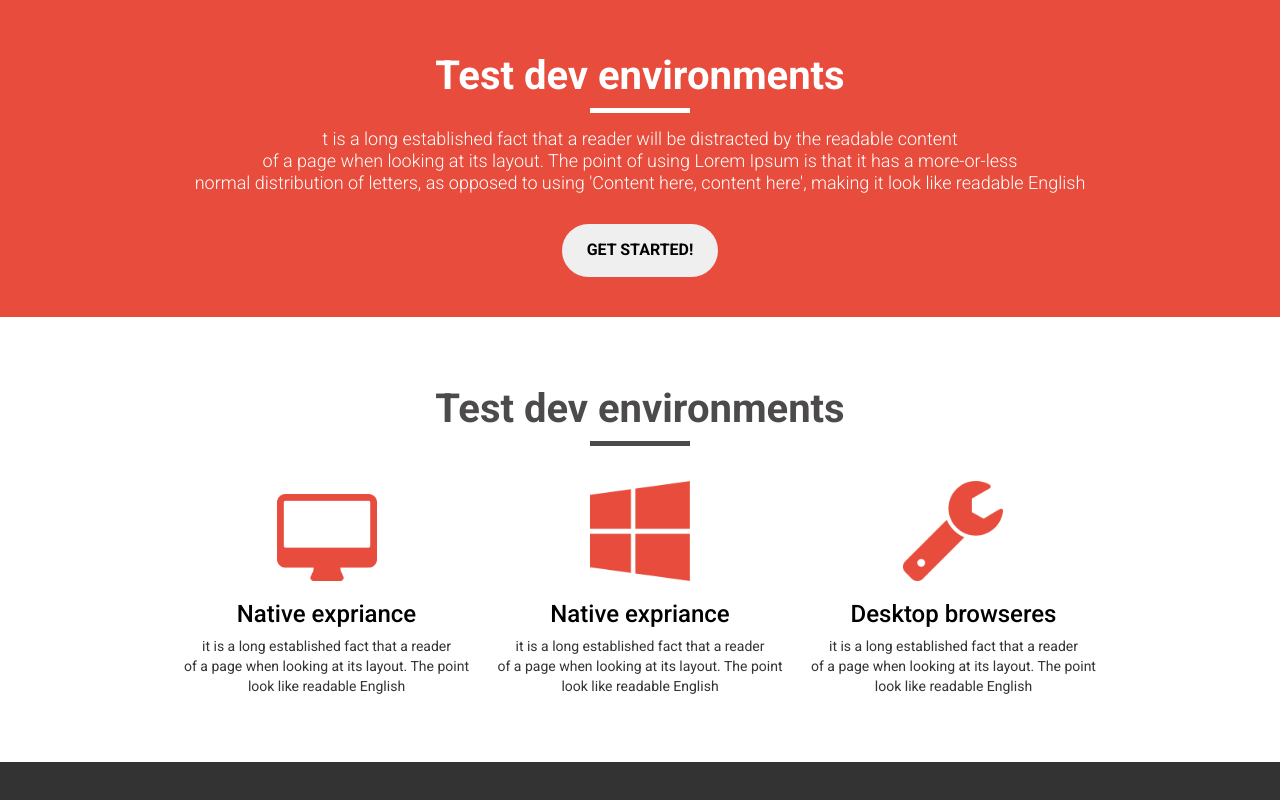
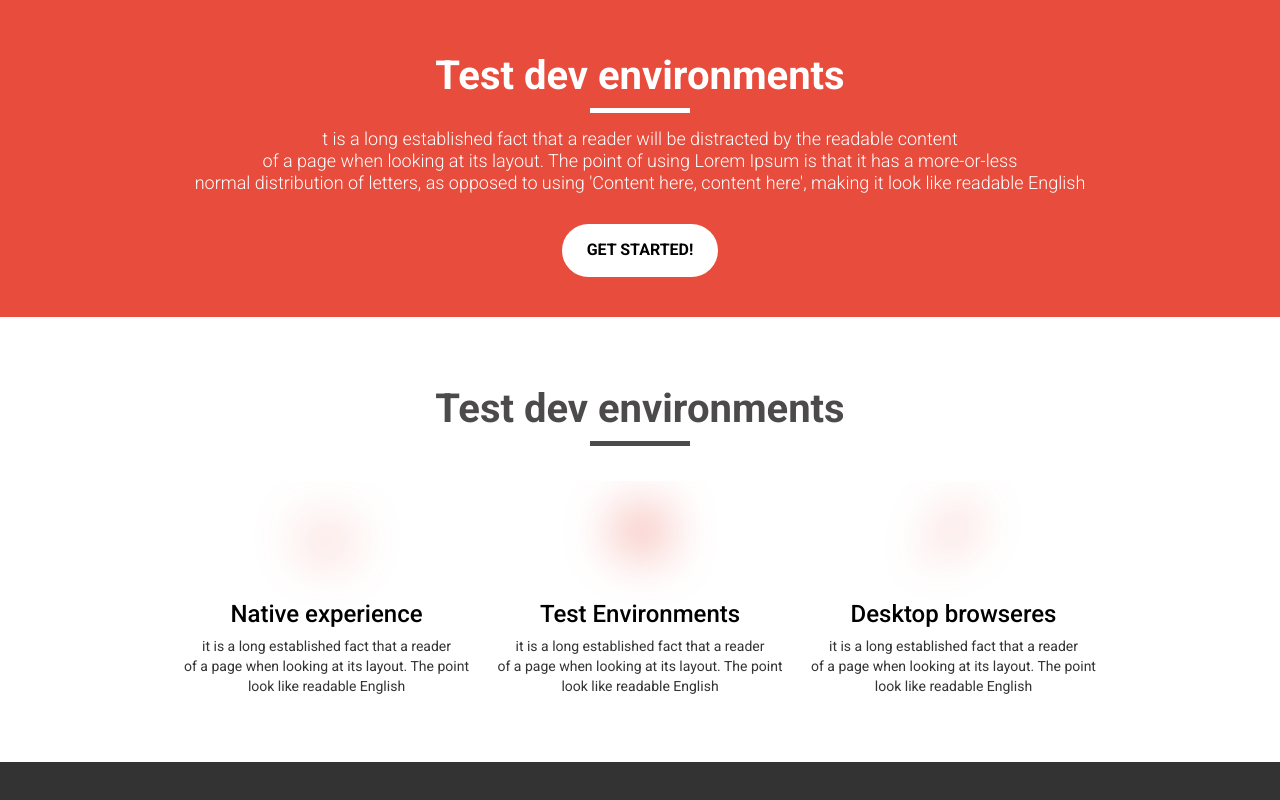
Before and after one commit to manjula-dube/browse_homepage, a website: page app/index.html in a window 1280 px wide. Shown: the part 656-1456 px from the top of the page. Drawn offline with nearby package versions, Linux system fonts and the light colour scheme; files that its build step writes are made by us from their sources.

Commit message:
added the effect

```diff
--- a/app/index.html
+++ b/app/index.html
@@ -8,7 +8,7 @@
   <link href='https://fonts.googleapis.com/css?family=Roboto:400,300,500,700' rel='stylesheet' type='text/css'>
   <link rel="stylesheet" href="css/style.min.css">
   <script src="http://code.jquery.com/jquery-1.11.0.min.js"></script>
-  <script type="text/javascript" src="js/main.min.js"></script>
+  <script type="text/javascript" src="js/main.js"></script>
 </head>
 <body>
   <div class="container-fluid nopadding">
@@ -43,14 +43,14 @@
     <div class="col-xs-12 feature_container">
       <h2>Test dev environments</h2>
       <ul>
-        <li>
+        <li class="native-experience">
           <img src="img/ico-screen.png" width="100" alt="">
-          <h3>Native expriance</h3>
+          <h3>Native experience</h3>
           <p>it is a long established fact that a reader<br>of a page when looking at its layout. The point<br>look like readable English</p>
         </li>
-        <li>
+        <li class="">
           <img src="img/ico-windows.png" width="100" alt="">
-          <h3>Native expriance</h3>
+          <h3>Test Environments</h3>
           <p>it is a long established fact that a reader<br>of a page when looking at its layout. The point<br>look like readable English</p>
         </li>
         <li>
--- a/app/js/main.js
+++ b/app/js/main.js
@@ -14,4 +14,16 @@
 
 	initImageChange();
 
+	//on scroll
+	$(window).on("scroll", function () {
+			if ($(window).scrollTop() >= $(".banner").outerHeight()+$(".test_dev_container").outerHeight()-($(".feature_container").outerHeight()/2)){
+				console.log($(".banner").outerHeight()+$(".test_dev_container").outerHeight());
+		 			$(".feature_container > ul > li >img").addClass("zoomin");
+			}else{
+				console.log($(".banner").outerHeight()+$(".test_dev_container").outerHeight());
+				$(".feature_container > ul > li >img").removeClass("zoomin");
+			}
+
+	});
+
 })();
--- a/source/sass/component/_feature_container.scss
+++ b/source/sass/component/_feature_container.scss
@@ -30,6 +30,17 @@
       text-align: center;
       width: 300px;
       margin: 0 5px 15px 5px;
+      img {
+        transition: all .2s ease-in-out;
+        transform: scale(0.5);
+        opacity: 0.5;
+        filter: blur(50px);
+        &.zoomin {
+          transform: scale(1);
+          opacity: 1;
+          filter: blur(0px);
+        }
+      }
       h3 {
         color: #000;
       }
--- a/source/sass/component/_middle.scss
+++ b/source/sass/component/_middle.scss
@@ -34,6 +34,7 @@
     font-weight: 600;
     border: none;
     margin-top: 20px;
+    background-color: #fff;
     &:focus {
       outline: none;
       border: 0;
```
Also changed, not shown: app/css/style.css, app/css/style.min.css, 1 other file.
